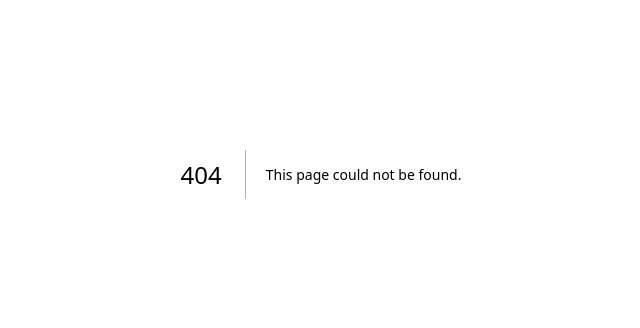
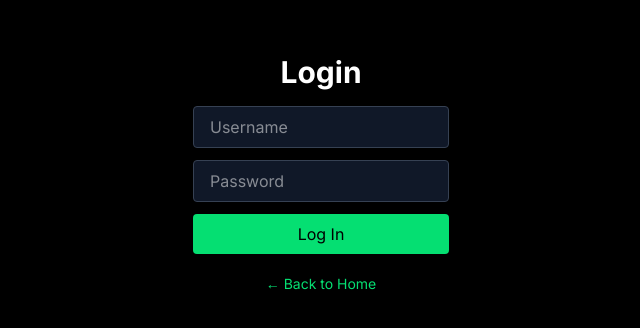
Before and after one commit to usafdev/cryptochat, a Next.js app: page /login in a window 1280 px wide. Before the commit this address had no page. Shown: the part 226-554 px from the top of the page, without its empty margins (319-959 px from the left). Built offline with nearby package versions, Linux system fonts and the light colour scheme.

Commit message:
Button updates and authentication pages

```diff
--- a/src/app/chat/page.tsx
+++ b/src/app/chat/page.tsx
@@ -1,10 +1,16 @@
 // src/app/page.tsx
 "use client";
 
-import { useState, useRef, useEffect, useMemo } from "react";
+import { useRouter } from "next/navigation";
+import { useEffect, useState, useRef, useMemo } from "react";
 import type { KeyboardEvent } from "react";
 import { Button } from "../components/ui/Button";
 import { Send, Lock, User, Settings, Search, Plus } from "lucide-react";
+
+/* ------------------------------------------------------------------ */
+/* Everything below this line is your ORIGINAL code, untouched        */
+/* except for the component name change (CryptoChat -> ChatShell)     */
+/* ------------------------------------------------------------------ */
 
 interface Message {
   id: string;
@@ -84,7 +90,7 @@ const initialChats: Chat[] = [
   },
 ];
 
-export default function CryptoChat() {
+function ChatShell() {
   const [selectedChat, setSelectedChat] = useState<string | null>(null);
   const [message, setMessage] = useState("");
   const [search, setSearch] = useState("");
@@ -93,6 +99,10 @@ export default function CryptoChat() {
 
   const messagesEndRef = useRef<HTMLDivElement>(null);
   const messageInputRef = useRef<HTMLInputElement>(null);
+
+  const loggedInUser = typeof window !== "undefined"
+  ? localStorage.getItem("loggedInUser") || "You"
+  : "You";
 
   const currentMessages = useMemo(
     () => (selectedChat ? chatMessages[selectedChat] ?? [] : []),
@@ -180,7 +190,7 @@ export default function CryptoChat() {
     const newMsg: Message = {
       id: uid(),
       content: trimmed,
-      sender: "You",
+      sender: loggedInUser,   // ← no more “You”
       timestamp: new Date(),
       isOwn: true,
     };
@@ -382,9 +392,15 @@ export default function CryptoChat() {
                       msg.isOwn ? "bg-green-400 text-black" : "bg-gray-800 text-white"
                     }`}
                   >
-                    {!msg.isOwn && (
-                      <p className="text-xs text-gray-300 mb-1">{msg.sender}</p>
-                    )}
+                    {/* 🔽 ALWAYS show sender name above the message */}
+                    <p
+                    className={`text-xs mb-1 ${
+                      msg.isOwn ? "text-gray-800" : "text-gray-300"
+                    }`}
+                  >
+                    {msg.sender}
+                  </p>
+
                     <p className="text-sm whitespace-pre-wrap">{msg.content}</p>
                     <p
                       className={`text-2xs mt-1 ${
@@ -436,3 +452,48 @@ export default function CryptoChat() {
     </div>
   );
 }
+
+/* ------------------------------------------------------------------ */
+/* NEW WRAPPER COMPONENT (includes auth & logout)                      */
+/* ------------------------------------------------------------------ */
+
+export default function CryptoChat() {
+  const router = useRouter();
+  const [loggedInUser, setLoggedInUser] = useState<string | null>(null);
+
+  useEffect(() => {
+    const username = localStorage.getItem("loggedInUser");
+    if (!username) {
+      router.push("/login");
+    } else {
+      setLoggedInUser(username);
+    }
+  }, [router]);
+
+  const handleLogout = () => {
+    localStorage.removeItem("loggedInUser");
+    router.push("/");
+  };
+
+  if (loggedInUser === null) {
+    // still checking auth
+    return null; // or a spinner
+  }
+
+  return (
+    <div className="relative h-screen">
+      {/* Logout button */}
+      <div className="absolute top-4 right-4 z-50">
+        <button
+          onClick={handleLogout}
+          className="px-3 py-1 border border-gray-700 text-sm text-gray-300 rounded hover:bg-red-500 hover:text-white"
+        >
+          Logout
+        </button>
+      </div>
+
+      {/* Actual chat UI */}
+      <ChatShell />
+    </div>
+  );
+}
--- /dev/null
+++ b/src/app/login/page.tsx
@@ -0,0 +1,59 @@
+"use client";
+import { useState, useEffect } from "react";
+import { useRouter } from "next/navigation";
+
+export default function LoginPage() {
+  const router = useRouter();
+  const [username, setUsername] = useState("");
+  const [password, setPassword] = useState("");
+  const [error, setError] = useState("");
+
+  const handleLogin = () => {
+    const rawUsers = localStorage.getItem("users");
+    const users = rawUsers ? JSON.parse(rawUsers) : {};
+    if (users[username] && users[username] === password) {
+      localStorage.setItem("loggedInUser", username);
+      router.push("/chat");
+    } else {
+      setError("Invalid username or password");
+    }
+  };
+
+  useEffect(() => {
+    const loggedIn = localStorage.getItem("loggedInUser");
+    if (loggedIn) router.push("/chat");
+  }, []);
+
+  return (
+    <main className="flex flex-col items-center justify-center h-screen text-white bg-black">
+      <h1 className="text-3xl font-bold mb-4">Login</h1>
+      <div className="flex flex-col w-64 gap-3">
+        <input
+          type="text"
+          value={username}
+          onChange={(e) => setUsername(e.target.value)}
+          placeholder="Username"
+          className="px-4 py-2 rounded bg-gray-900 border border-gray-700 text-white"
+        />
+        <input
+          type="password"
+          value={password}
+          onChange={(e) => setPassword(e.target.value)}
+          placeholder="Password"
+          className="px-4 py-2 rounded bg-gray-900 border border-gray-700 text-white"
+        />
+        {error && <p className="text-red-400 text-sm">{error}</p>}
+        <button
+          onClick={handleLogin}
+          className="bg-green-400 text-black px-4 py-2 rounded hover:bg-green-500"
+        >
+          Log In
+        </button>
+        {/* New back-to-home link */}
+        <a href="/" className="text-sm text-green-400 hover:underline text-center mt-2">
+          ← Back to Home
+        </a>
+      </div>
+    </main>
+  );
+}
--- a/src/app/page.tsx
+++ b/src/app/page.tsx
@@ -1,11 +1,16 @@
 export default function Home() {
   return (
-    <main className="flex flex-col items-center justify-center h-screen">
+    <main className="flex flex-col items-center justify-center h-screen text-white bg-black">
       <h1 className="text-4xl font-bold mb-4">Welcome to CryptoChat</h1>
-      <p className="text-gray-400">Start chatting securely with your friends.</p>
-      <a href="/chat" className="mt-6 px-4 py-2 bg-green-400 text-black rounded hover:bg-green-500">
-        Go to Chat
-      </a>
+      <p className="text-gray-400 mb-6">Start chatting securely with your friends.</p>
+      <div className="flex gap-4">
+        <a href="/login" className="px-4 py-2 border border-green-400 text-green-400 rounded hover:bg-green-400 hover:text-black">
+          Login
+        </a>
+        <a href="/signup" className="px-4 py-2 border border-green-400 text-green-400 rounded hover:bg-green-400 hover:text-black">
+          Sign Up
+        </a>
+      </div>
     </main>
   );
 }
--- /dev/null
+++ b/src/app/signup/page.tsx
@@ -0,0 +1,57 @@
+"use client";
+import { useState } from "react";
+import { useRouter } from "next/navigation";
+
+export default function SignupPage() {
+  const router = useRouter();
+  const [username, setUsername] = useState("");
+  const [password, setPassword] = useState("");
+  const [error, setError] = useState("");
+
+  const handleSignup = () => {
+    const rawUsers = localStorage.getItem("users");
+    const users = rawUsers ? JSON.parse(rawUsers) : {};
+
+    if (users[username]) {
+      setError("Username already taken");
+      return;
+    }
+
+    users[username] = password;
+    localStorage.setItem("users", JSON.stringify(users));
+    localStorage.setItem("loggedInUser", username);
+    router.push("/chat");
+  };
+
+  return (
+    <main className="flex flex-col items-center justify-center h-screen text-white bg-black">
+      <h1 className="text-3xl font-bold mb-4">Sign Up</h1>
+      <div className="flex flex-col w-64 gap-3">
+        <input
+          type="text"
+          value={username}
+          onChange={(e) => setUsername(e.target.value)}
+          placeholder="Choose a username"
+          className="px-4 py-2 rounded bg-gray-900 border border-gray-700 text-white"
+        />
+        <input
+          type="password"
+          value={password}
+          onChange={(e) => setPassword(e.target.value)}
+          placeholder="Choose a password"
+          className="px-4 py-2 rounded bg-gray-900 border border-gray-700 text-white"
+        />
+        {error && <p className="text-red-400 text-sm">{error}</p>}
+        <button
+          onClick={handleSignup}
+          className="bg-green-400 text-black px-4 py-2 rounded hover:bg-green-500"
+        >
+          Sign Up
+        </button>
+        <a href="/" className="text-sm text-green-400 hover:underline text-center mt-2">
+          ← Back to Home
+        </a>
+      </div>
+    </main>
+  );
+}
```
